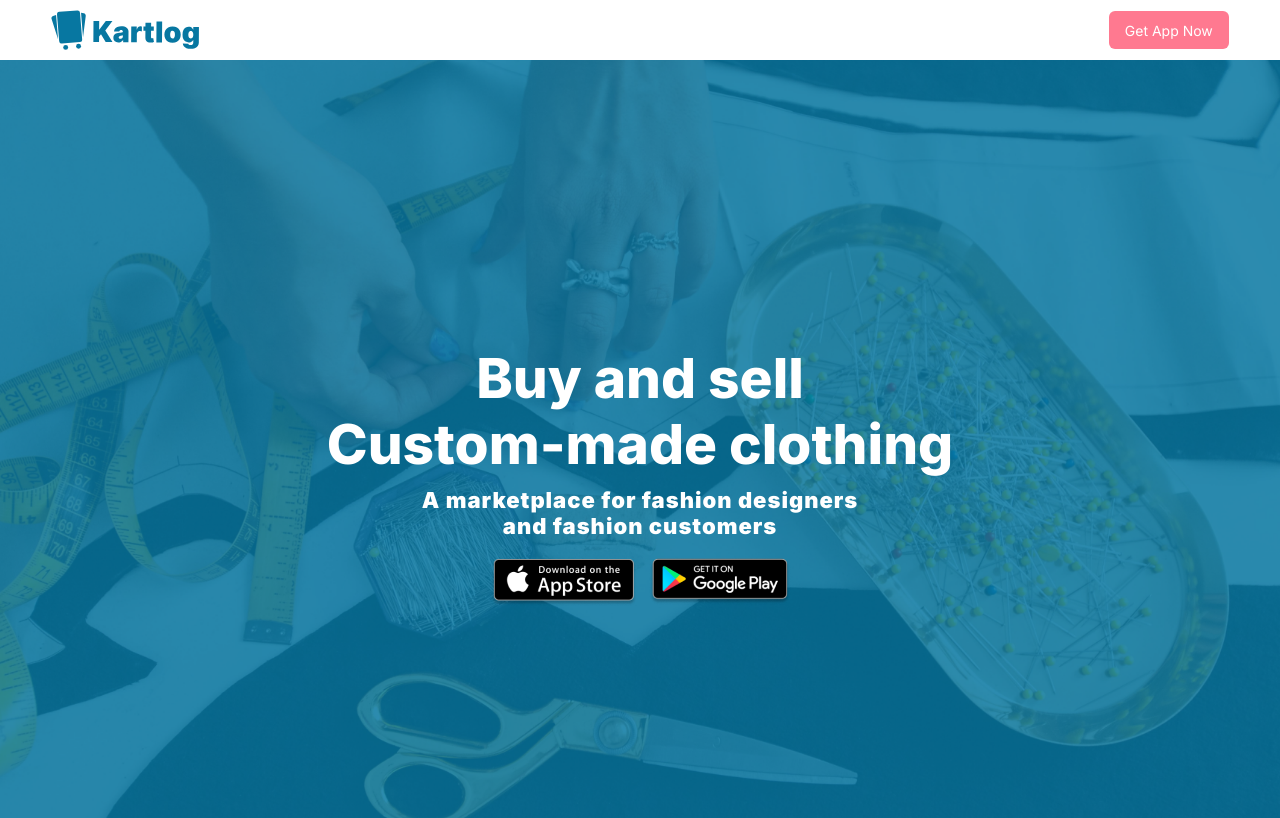
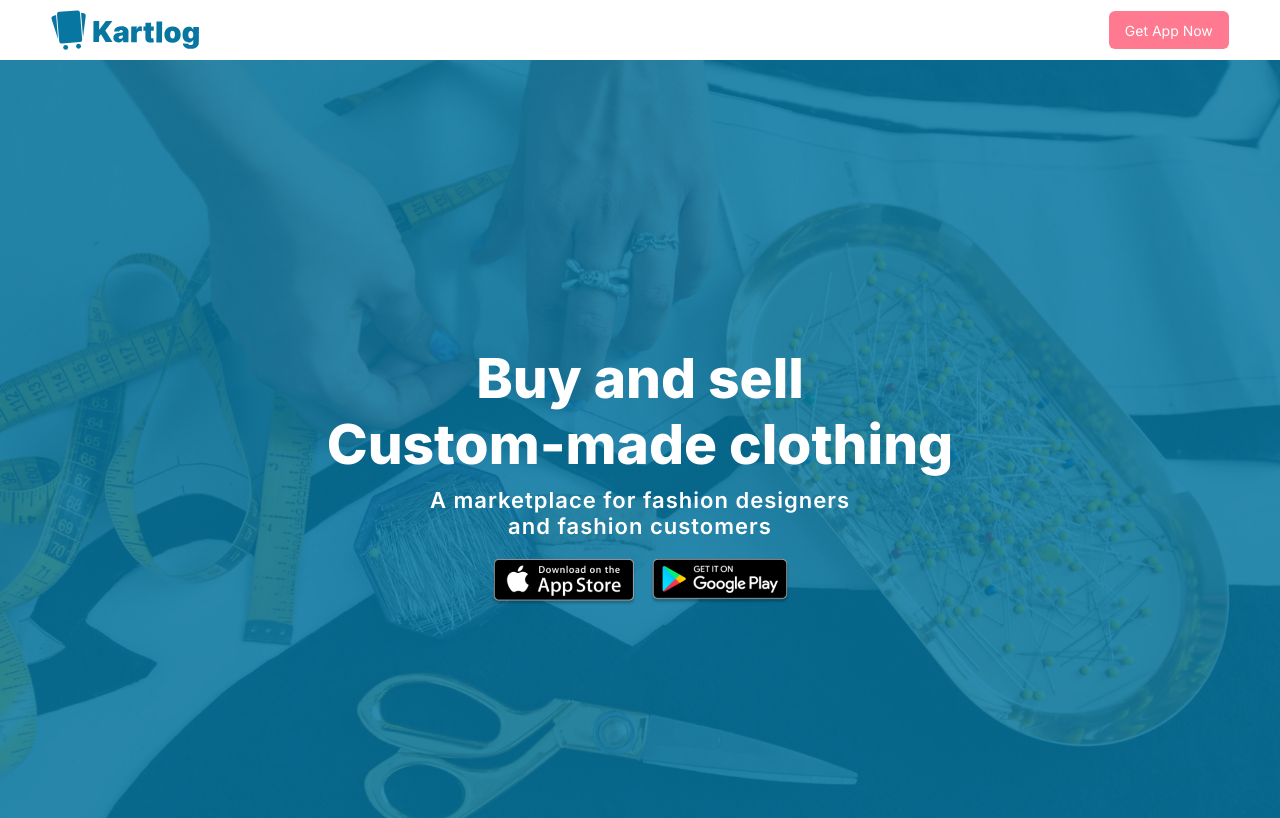
Before and after one commit to kiisi/cleanhub, a React (Create React App) app: page / in a window 1280 px wide. Shown: the top 818 px of the page. Built offline with nearby package versions, Linux system fonts and the light colour scheme.

Commit message:
Update Header.css

```diff
--- a/src/components/Main/Header/Header.css
+++ b/src/components/Main/Header/Header.css
@@ -51,7 +51,7 @@
     width:100%;
     max-width:45rem;
     text-align:center;
-    font-weight:900;
+    font-weight:600;
 }
 .getapp{
     padding-top: 1rem;
```
